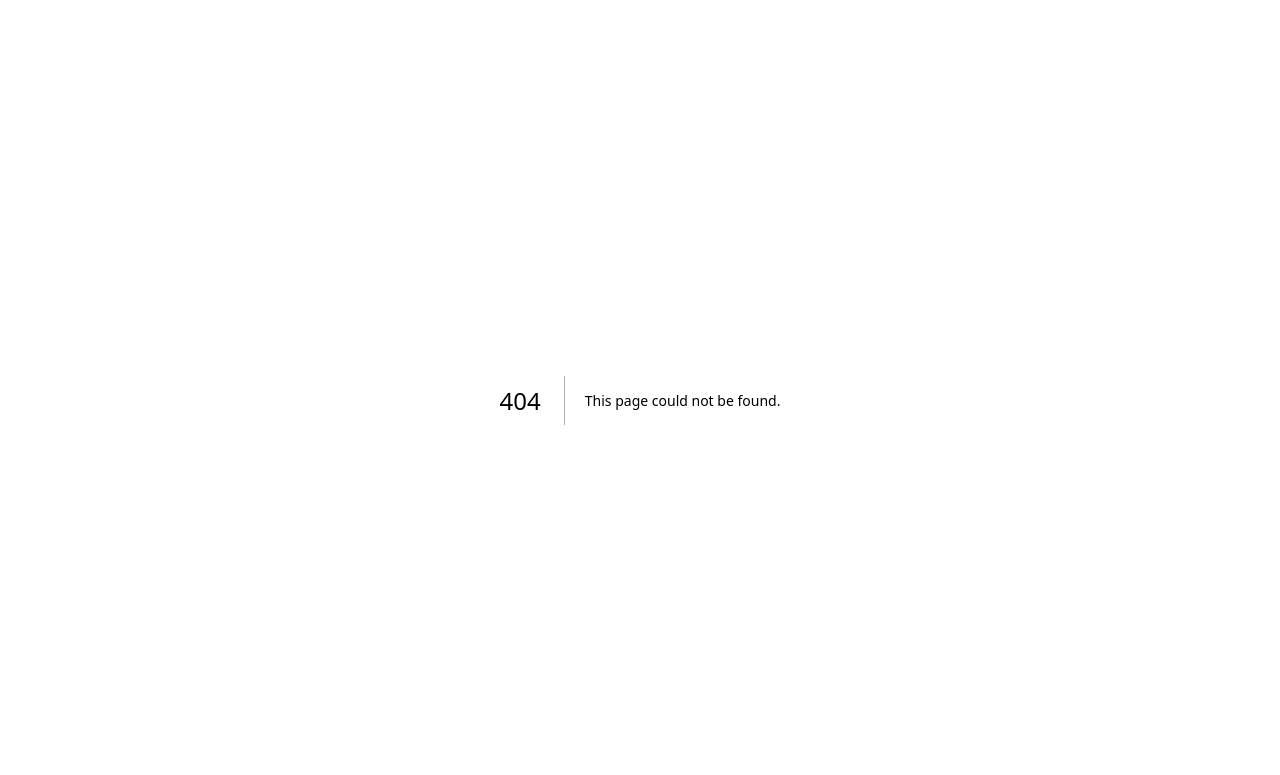
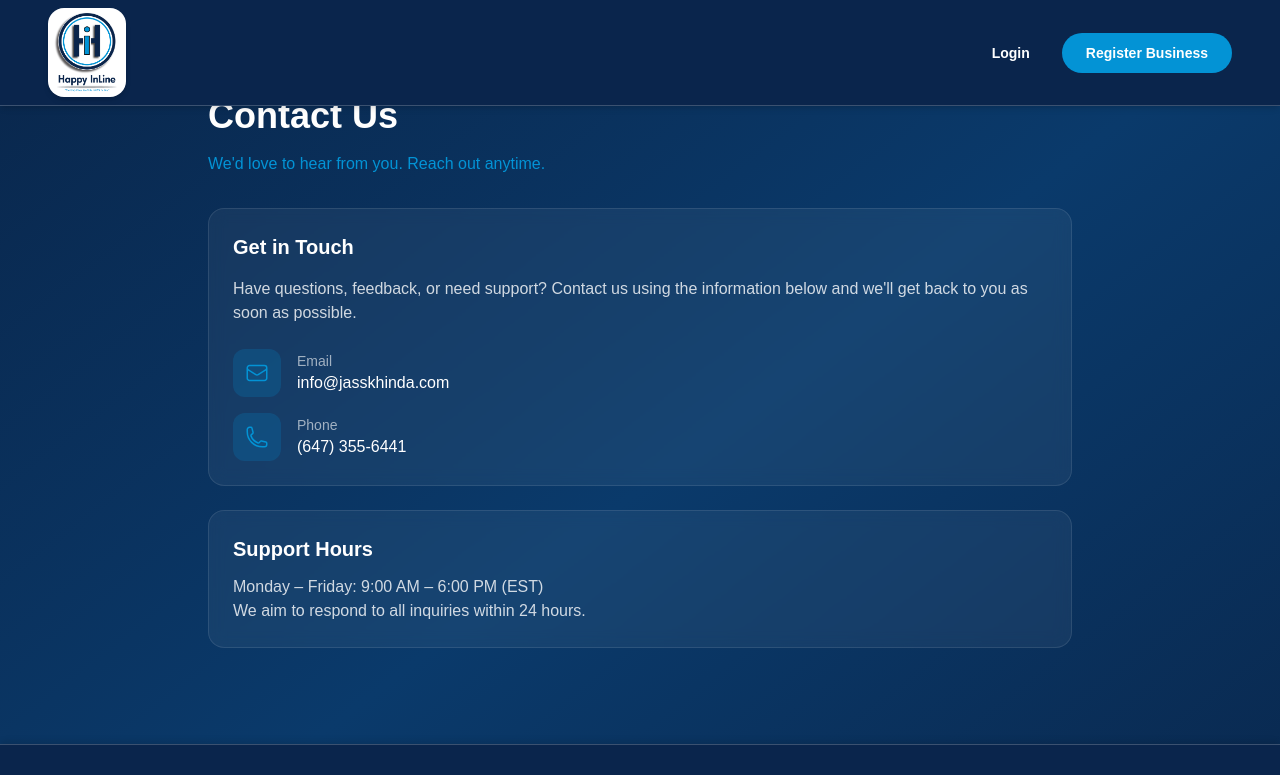
Before and after one commit to jasskhinda/happyinline.com, a Next.js app in the folder webapp/: page /contact in a window 1280 px wide. Before the commit this address had no page. Shown: the top 775 px of the page. Built offline with nearby package versions, Linux system fonts and the light colour scheme; no server answers.

Commit message:
Add contact us page for App Store support URL
Co-Authored-By: Claude Opus 4.6 <noreply@anthropic.com>

```diff
--- /dev/null
+++ b/webapp/src/app/contact/page.tsx
@@ -0,0 +1,68 @@
+'use client';
+
+import Header from '@/components/Header';
+import Footer from '@/components/Footer';
+
+export default function ContactPage() {
+  return (
+    <div className="min-h-screen bg-gradient-to-br from-[#09264b] via-[#0a3a6b] to-[#09264b]">
+      <Header />
+
+      {/* Content */}
+      <main className="max-w-4xl mx-auto px-4 py-24">
+        <h1 className="text-4xl font-bold text-white mb-4">Contact Us</h1>
+        <p className="text-[#0393d5] mb-8">We&apos;d love to hear from you. Reach out anytime.</p>
+
+        <div className="space-y-6">
+          <section className="bg-white/5 backdrop-blur-sm rounded-2xl p-6 border border-white/10">
+            <h2 className="text-xl font-semibold text-white mb-4">Get in Touch</h2>
+            <p className="text-white/80 mb-6">
+              Have questions, feedback, or need support? Contact us using the information below
+              and we&apos;ll get back to you as soon as possible.
+            </p>
+
+            <div className="space-y-4">
+              <div className="flex items-center gap-4">
+                <div className="w-12 h-12 rounded-xl bg-[#0393d5]/20 flex items-center justify-center flex-shrink-0">
+                  <svg className="w-6 h-6 text-[#0393d5]" fill="none" viewBox="0 0 24 24" strokeWidth={1.5} stroke="currentColor">
+                    <path strokeLinecap="round" strokeLinejoin="round" d="M21.75 6.75v10.5a2.25 2.25 0 01-2.25 2.25h-15a2.25 2.25 0 01-2.25-2.25V6.75m19.5 0A2.25 2.25 0 0019.5 4.5h-15a2.25 2.25 0 00-2.25 2.25m19.5 0v.243a2.25 2.25 0 01-1.07 1.916l-7.5 4.615a2.25 2.25 0 01-2.36 0L3.32 8.91a2.25 2.25 0 01-1.07-1.916V6.75" />
+                  </svg>
+                </div>
+                <div>
+                  <p className="text-white/60 text-sm">Email</p>
+                  <a href="mailto:info@jasskhinda.com" className="text-white font-medium hover:text-[#0393d5] transition-colors">
+                    info@jasskhinda.com
+                  </a>
+                </div>
+              </div>
+
+              <div className="flex items-center gap-4">
+                <div className="w-12 h-12 rounded-xl bg-[#0393d5]/20 flex items-center justify-center flex-shrink-0">
+                  <svg className="w-6 h-6 text-[#0393d5]" fill="none" viewBox="0 0 24 24" strokeWidth={1.5} stroke="currentColor">
+                    <path strokeLinecap="round" strokeLinejoin="round" d="M2.25 6.75c0 8.284 6.716 15 15 15h2.25a2.25 2.25 0 002.25-2.25v-1.372c0-.516-.351-.966-.852-1.091l-4.423-1.106c-.44-.11-.902.055-1.173.417l-.97 1.293c-.282.376-.769.542-1.21.38a12.035 12.035 0 01-7.143-7.143c-.162-.441.004-.928.38-1.21l1.293-.97c.363-.271.527-.734.417-1.173L6.963 3.102a1.125 1.125 0 00-1.091-.852H4.5A2.25 2.25 0 002.25 4.5v2.25z" />
+                  </svg>
+                </div>
+                <div>
+                  <p className="text-white/60 text-sm">Phone</p>
+                  <a href="tel:+16473556441" className="text-white font-medium hover:text-[#0393d5] transition-colors">
+                    (647) 355-6441
+                  </a>
+                </div>
+              </div>
+            </div>
+          </section>
+
+          <section className="bg-white/5 backdrop-blur-sm rounded-2xl p-6 border border-white/10">
+            <h2 className="text-xl font-semibold text-white mb-3">Support Hours</h2>
+            <p className="text-white/80">
+              Monday &ndash; Friday: 9:00 AM &ndash; 6:00 PM (EST)<br />
+              We aim to respond to all inquiries within 24 hours.
+            </p>
+          </section>
+        </div>
+      </main>
+
+      <Footer />
+    </div>
+  );
+}
```
